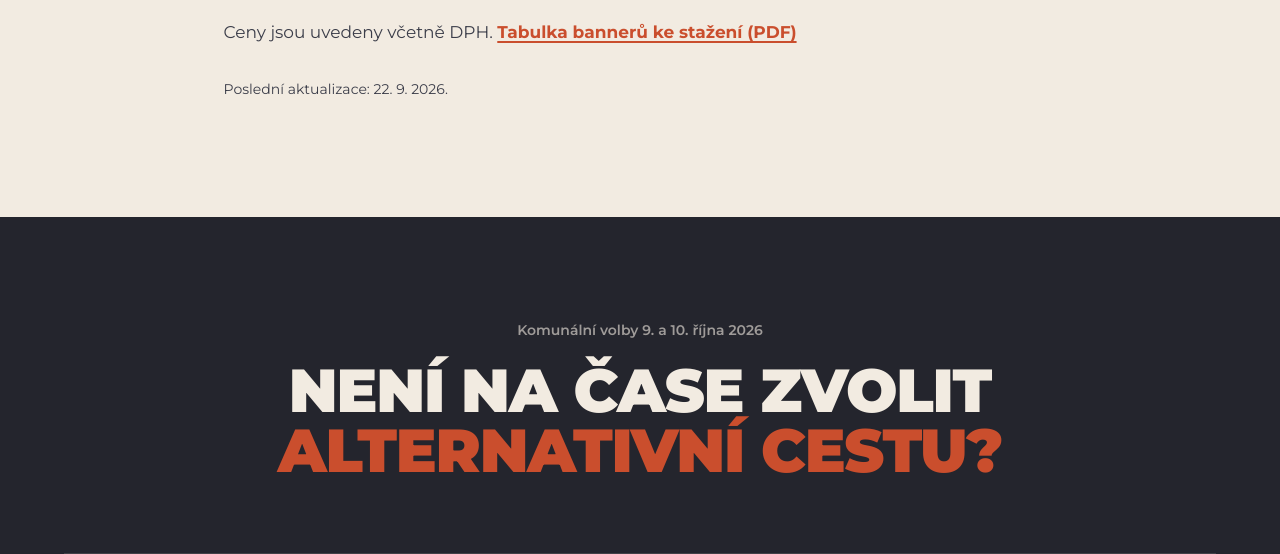
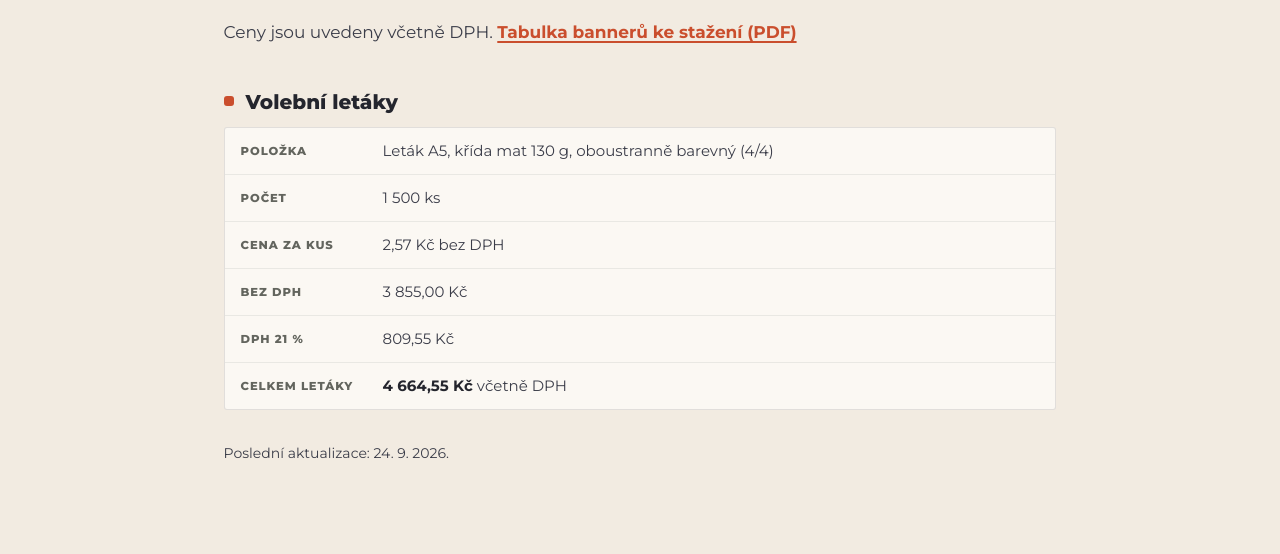
Before and after one commit to tomikjmenome/alternativa-pro-rajhradice, a plain HTML site: page transparentnost.html in a window 1280 px wide. Shown: the part 2939-3493 px from the top of the page. Drawn offline with Linux system fonts and the light colour scheme.

Commit message:
Nasazení: volební letáky na stránce Transparentnost
Co-Authored-By: Claude Opus 5.5 <noreply@anthropic.com>

```diff
--- a/transparentnost.html
+++ b/transparentnost.html
@@ -135,7 +135,17 @@
   </dl>
   <p>Ceny jsou uvedeny včetně DPH. <a class="doc-link" href="assets/dokumenty/tabulka-bannery.pdf" target="_blank" rel="noopener">Tabulka bannerů ke stažení (PDF)</a></p>
 
-  <p class="muted" style="margin-top:32px;font-size:14px">Poslední aktualizace: 22. 9. 2026.</p>
+  <h3>Volební letáky</h3>
+  <dl class="facts">
+    <div><dt>Položka</dt><dd>Leták A5, křída mat 130 g, oboustranně barevný (4/4)</dd></div>
+    <div><dt>Počet</dt><dd>1 500 ks</dd></div>
+    <div><dt>Cena za kus</dt><dd>2,57 Kč bez DPH</dd></div>
+    <div><dt>Bez DPH</dt><dd>3 855,00 Kč</dd></div>
+    <div><dt>DPH 21 %</dt><dd>809,55 Kč</dd></div>
+    <div><dt>Celkem letáky</dt><dd><strong>4 664,55 Kč</strong> včetně DPH</dd></div>
+  </dl>
+
+  <p class="muted" style="margin-top:32px;font-size:14px">Poslední aktualizace: 24. 9. 2026.</p>
 </main>
 
 <footer class="footer">
```
